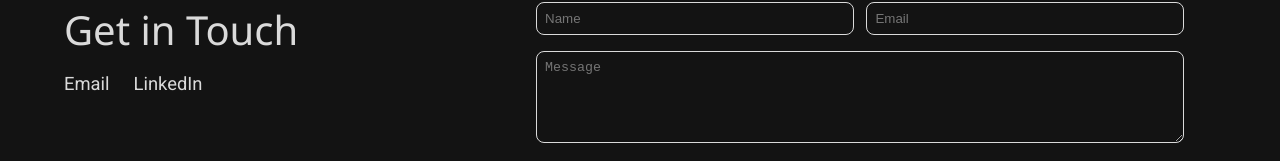
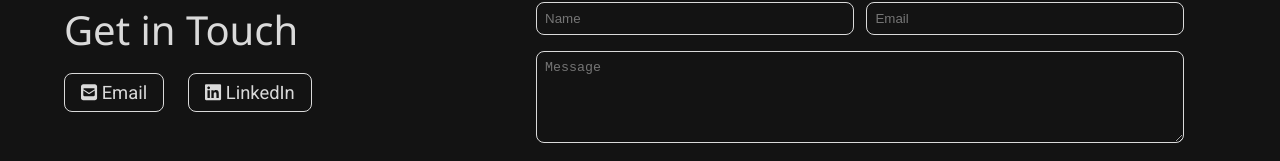
Before and after one commit to EHansen94/portfolio, a Next.js app: page / in a window 1280 px wide. Shown: the part 1513-1674 px from the top of the page. Built offline with nearby package versions, Linux system fonts and the light colour scheme.

Commit message:
Fontawesome imports and added to contact

```diff
--- a/package.json
+++ b/package.json
@@ -10,6 +10,7 @@
   },
   "dependencies": {
     "@fortawesome/fontawesome-svg-core": "^6.7.2",
+    "@fortawesome/free-brands-svg-icons": "^6.7.2",
     "@fortawesome/free-regular-svg-icons": "^6.7.2",
     "@fortawesome/free-solid-svg-icons": "^6.7.2",
     "@fortawesome/react-fontawesome": "^0.2.2",
--- a/src/components/Contact.jsx
+++ b/src/components/Contact.jsx
@@ -1,5 +1,8 @@
 import React from "react";
 import styles from "../styles/components/Contact.module.css";
+import { FontAwesomeIcon } from "@fortawesome/react-fontawesome";
+import { faSquareEnvelope } from "@fortawesome/free-solid-svg-icons";
+import { faLinkedin } from "@fortawesome/free-brands-svg-icons";
 
 export default function Contact() {
 	return (
@@ -13,7 +16,7 @@ export default function Contact() {
 							target="_blank"
 							rel="noopener noreferrer"
 						>
-							Email
+							<FontAwesomeIcon icon={faSquareEnvelope} /> Email
 						</a>
 						<a
 							href="https://www.linkedin.com/in/erik-hansen-a70180206
@@ -21,7 +24,7 @@ export default function Contact() {
 							target="_blank"
 							rel="noopener noreferrer"
 						>
-							LinkedIn
+							<FontAwesomeIcon icon={faLinkedin} /> LinkedIn
 						</a>
 					</div>
 				</div>
--- a/src/styles/components/Contact.module.css
+++ b/src/styles/components/Contact.module.css
@@ -31,6 +31,21 @@
 .contact-links {
 	display: flex;
 	gap: 1.5rem;
+}
+
+.contact-links a {
+	padding: 0.5rem 1rem;
+	background-color: transparent;
+	color: var(--primary-text);
+	border: 1.5px solid var(--primary-text);
+	border-radius: 8px;
+}
+
+.contact-links a:hover {
+	background-color: var(--primary-text);
+	color: var(--primary-background);
+	scale: 0.98;
+	transition: all 0.2s ease;
 }
 
 .form-container {
```
Also changed, not shown: 1 other file (tests, documents, lock files or other folders).
